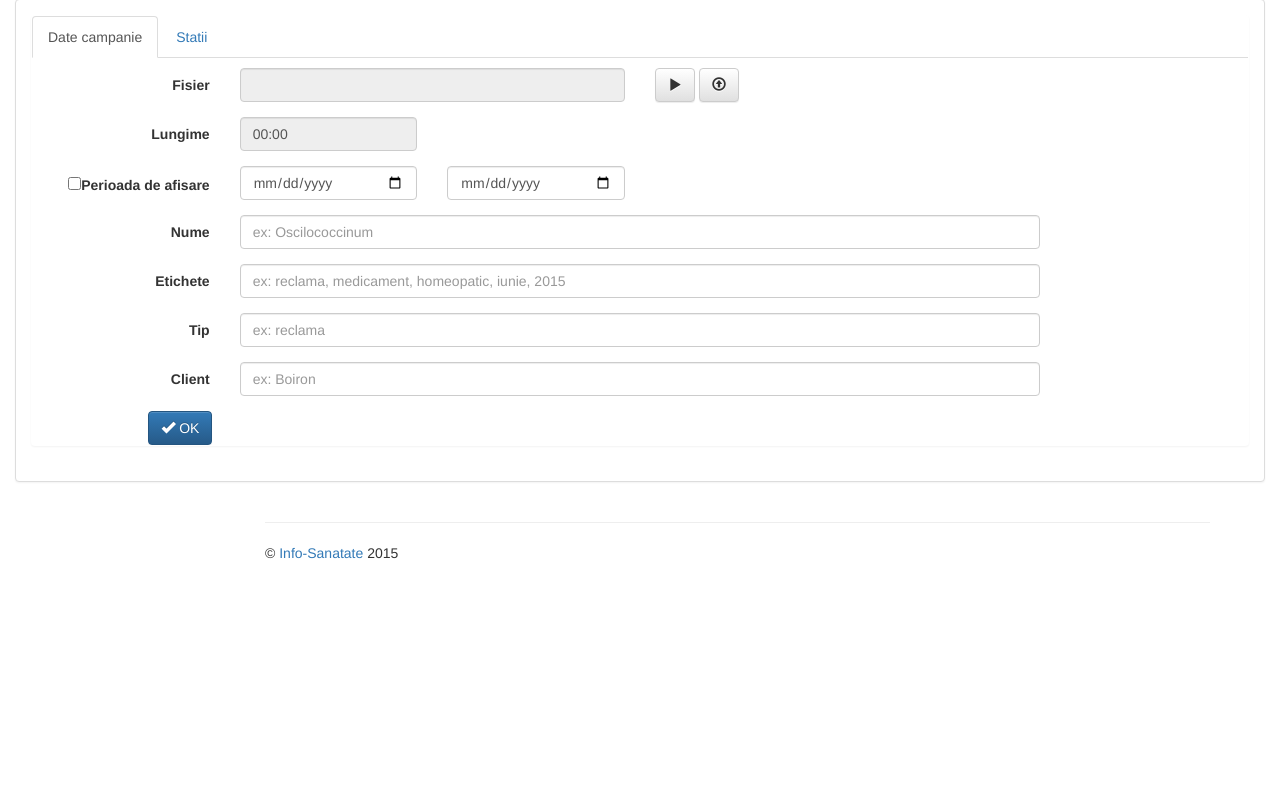
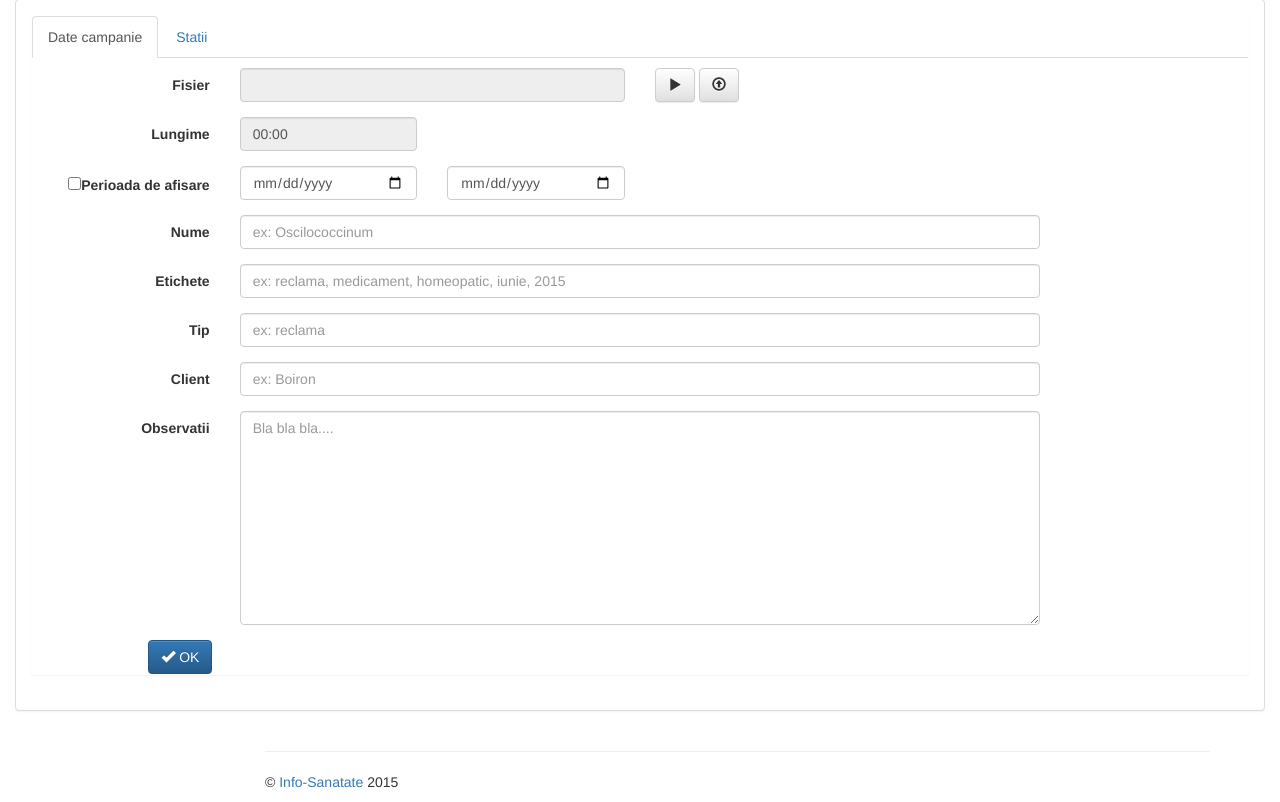
Before and after one commit to urucualex/digitalnet, a PHP site: the page made by application/views/media.php in a window 1280 px wide. Shown: the part 51-853 px from the top of the page. Before the commit the page ends 610 px from the top, so only its background shows below. Run offline with PHP 8.4, Linux system fonts and the light colour scheme; the template is opened without the code that fills it: most values are stand-ins (such as "Sample title", 1, 10 or a date in 2020); some libraries are stand-ins or nearby versions.

Commit message:
Add comment field for player and media

```diff
--- a/application/views/media.php
+++ b/application/views/media.php
@@ -168,6 +168,17 @@
 				    					</div>
 				    				</div>
 
+				    				<div class="form-group">
+				    					<label class="col-sm-2 control-label">Observatii</label>
+				    					<div class="col-sm-8">
+				    						<textarea 	class="form-control"
+				    									name="comment"
+				    									placeholder="Bla bla bla...."
+				    									rows="10"
+				    						><?=(array_key_exists('comment', $media)) ? $media['comment'] : ''?></textarea>
+				    					</div>
+				    				</div>
+
 				    				<div class="col-sm-10 col-sm-offset-1">
 				    					<button class="btn btn-primary"> <span class="glyphicon glyphicon-ok">	</span> OK</button>
 				    				</div>
```
Also changed, not shown: application/views/player.php (+11 -0 lines).
